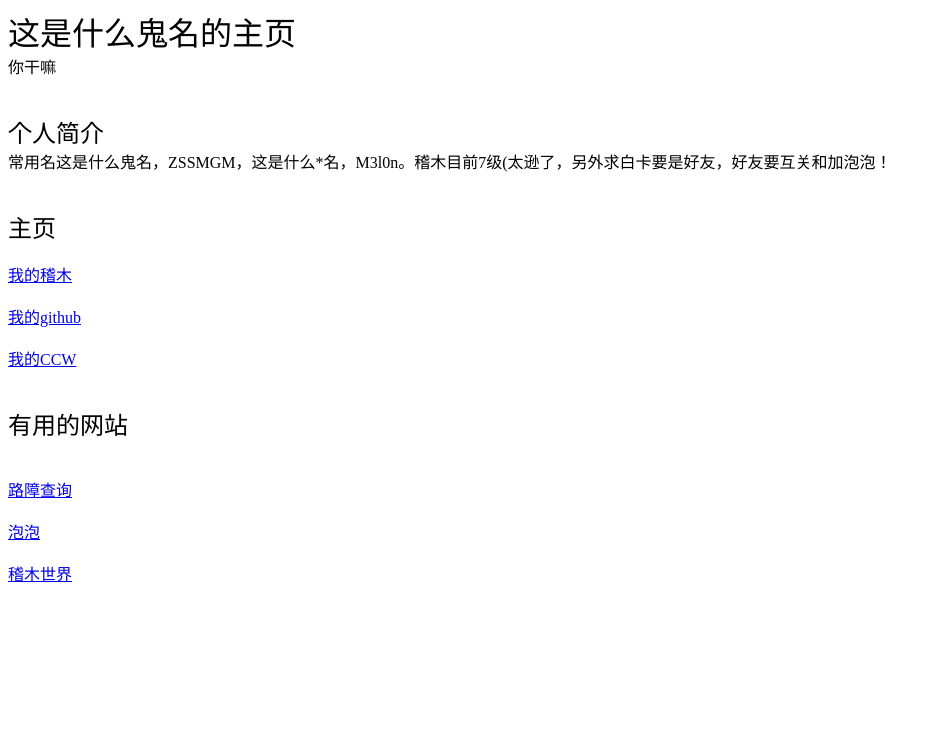
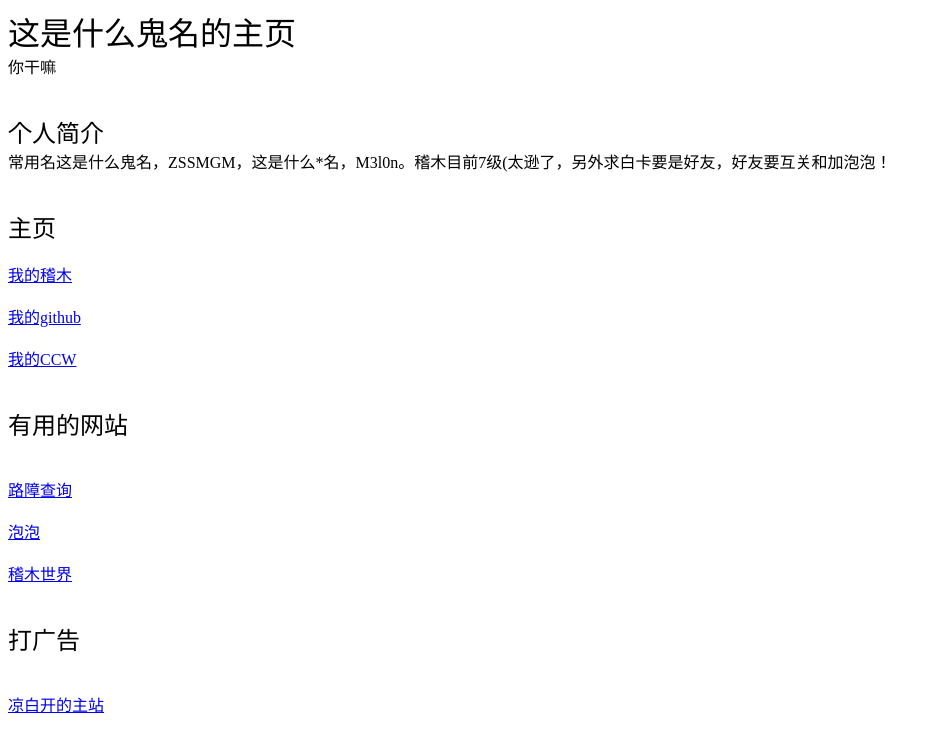
Before and after one commit to zssmgm/ZSSMGM.github.io, a plain HTML site: page index.html in a window 1280 px wide. Shown: the whole page, without its empty margins (0-940 px from the left). Drawn offline with Linux system fonts and the light colour scheme.

Commit message:
Update index.html

```diff
--- a/index.html
+++ b/index.html
@@ -34,3 +34,10 @@
 <br>
 <br>
 <a href="https://gitblock.cn/">稽木世界</a>
+<br>
+<br>
+<br>
+<font size="5">打广告</font><br/>
+<br>
+<br>
+<a href="https://waterpaomian.github.io/">凉白开的主站</a>
```
